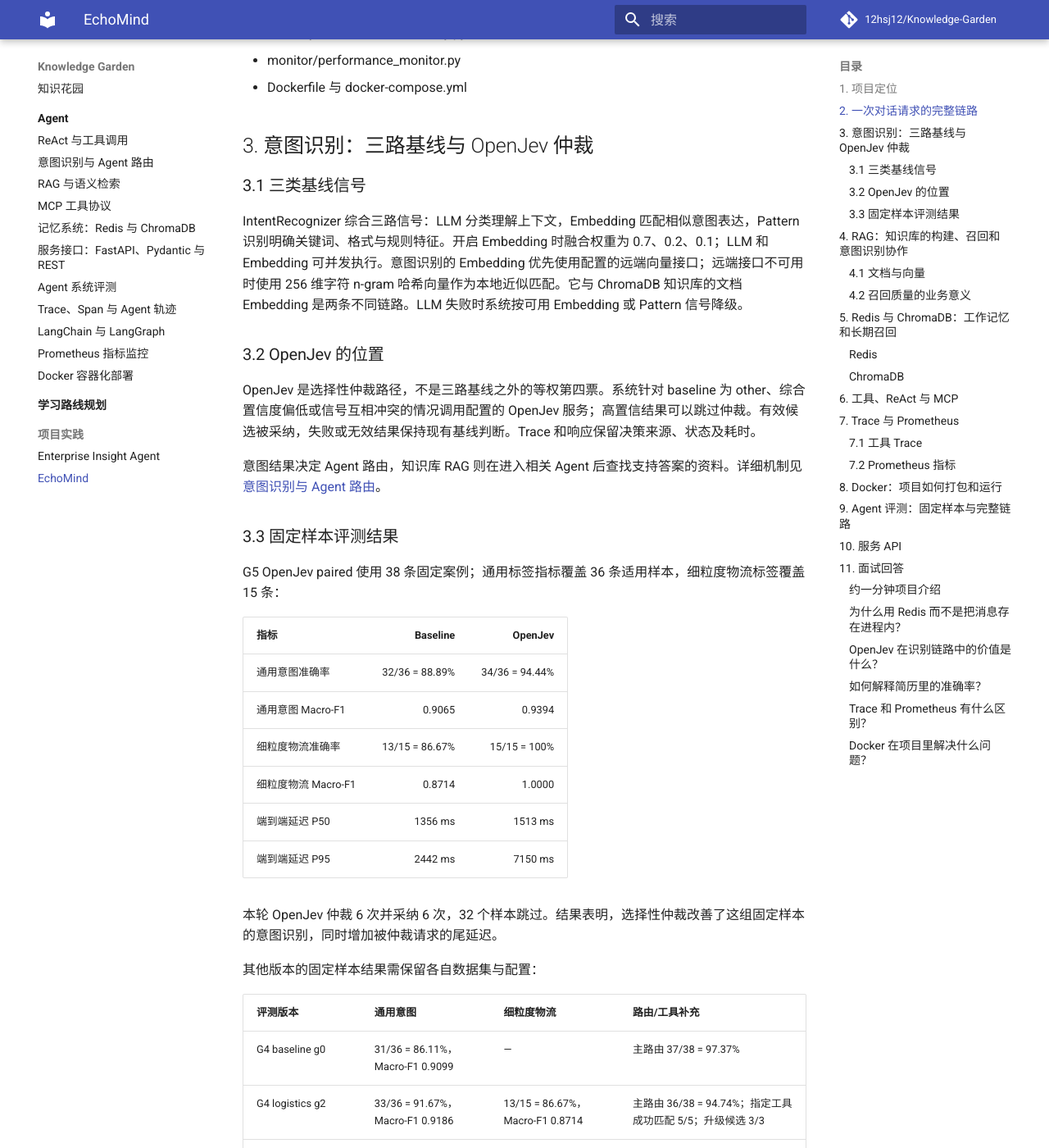
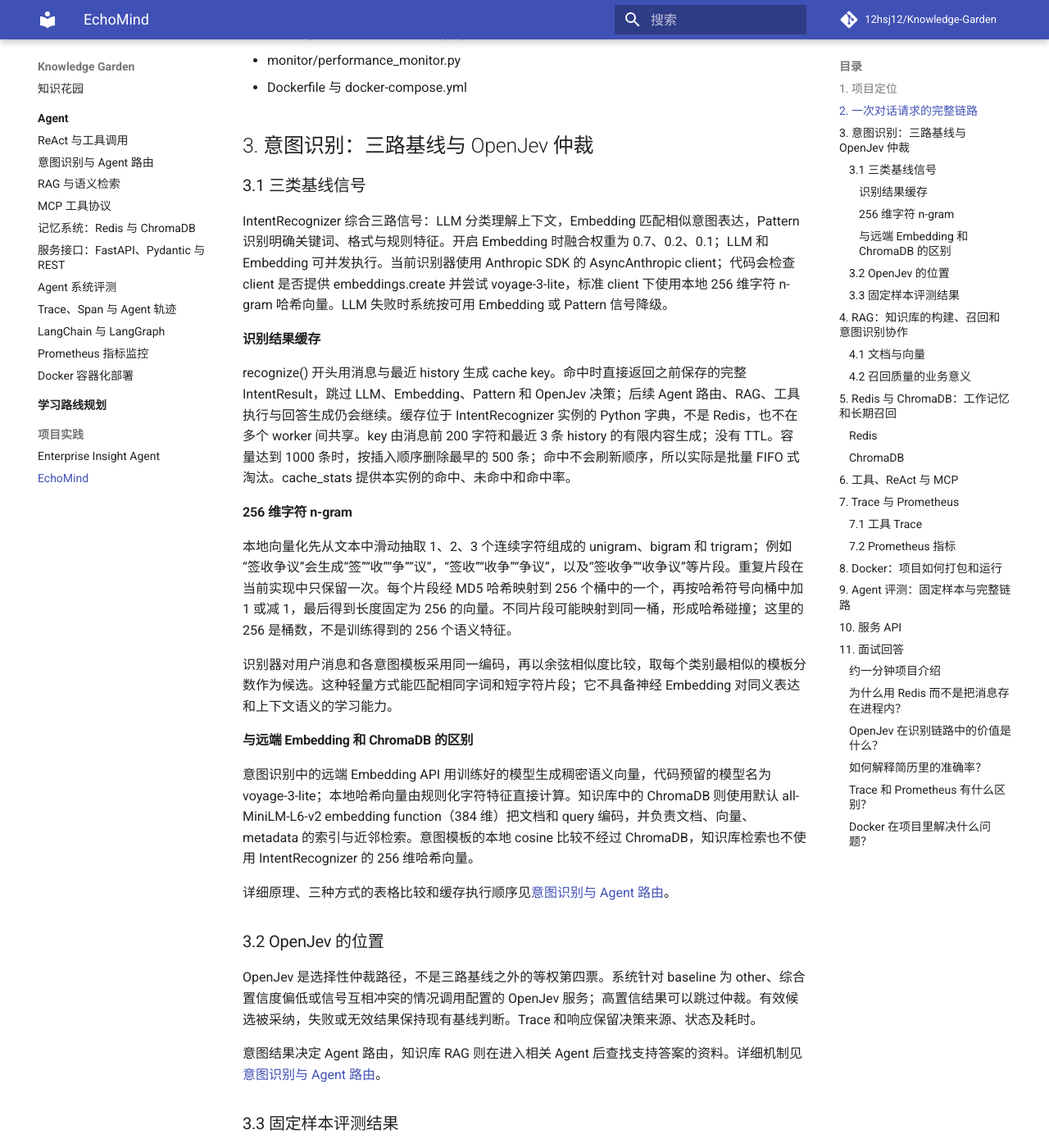
Before and after one commit to 12hsj12/Knowledge-Garden, an MkDocs documentation site: the page built from docs/projects/echomind.md, in a window 1280 px wide and 1400 px high, scrolled down 976 px. Shown: the whole window at 82% size. Built offline with MkDocs 1.6.1 and Material for MkDocs 9.7.7, drawn with Linux system fonts in a browser that asks for light colours; comment, search, counter and statistics services are not loaded.

Commit message:
补充 EchoMind 意图缓存与向量实现

```diff
--- a/docs/projects/echomind.md
+++ b/docs/projects/echomind.md
@@ -32,7 +32,23 @@ EchoMind 是面向电商售后场景的多 Agent 智能客服系统。FastAPI
 
 ### 3.1 三类基线信号
 
-IntentRecognizer 综合三路信号：LLM 分类理解上下文，Embedding 匹配相似意图表达，Pattern 识别明确关键词、格式与规则特征。开启 Embedding 时融合权重为 0.7、0.2、0.1；LLM 和 Embedding 可并发执行。意图识别的 Embedding 优先使用配置的远端向量接口；远端接口不可用时使用 256 维字符 n-gram 哈希向量作为本地近似匹配。它与 ChromaDB 知识库的文档 Embedding 是两条不同链路。LLM 失败时系统按可用 Embedding 或 Pattern 信号降级。
+IntentRecognizer 综合三路信号：LLM 分类理解上下文，Embedding 匹配相似意图表达，Pattern 识别明确关键词、格式与规则特征。开启 Embedding 时融合权重为 0.7、0.2、0.1；LLM 和 Embedding 可并发执行。当前识别器使用 Anthropic SDK 的 AsyncAnthropic client；代码会检查 client 是否提供 embeddings.create 并尝试 voyage-3-lite，标准 client 下使用本地 256 维字符 n-gram 哈希向量。LLM 失败时系统按可用 Embedding 或 Pattern 信号降级。
+
+#### 识别结果缓存
+
+recognize() 开头用消息与最近 history 生成 cache key。命中时直接返回之前保存的完整 IntentResult，跳过 LLM、Embedding、Pattern 和 OpenJev 决策；后续 Agent 路由、RAG、工具执行与回答生成仍会继续。缓存位于 IntentRecognizer 实例的 Python 字典，不是 Redis，也不在多个 worker 间共享。key 由消息前 200 字符和最近 3 条 history 的有限内容生成；没有 TTL。容量达到 1000 条时，按插入顺序删除最早的 500 条；命中不会刷新顺序，所以实际是批量 FIFO 式淘汰。cache_stats 提供本实例的命中、未命中和命中率。
+
+#### 256 维字符 n-gram
+
+本地向量化先从文本中滑动抽取 1、2、3 个连续字符组成的 unigram、bigram 和 trigram；例如“签收争议”会生成“签”“收”“争”“议”，“签收”“收争”“争议”，以及“签收争”“收争议”等片段。重复片段在当前实现中只保留一次。每个片段经 MD5 哈希映射到 256 个桶中的一个，再按哈希符号向桶中加 1 或减 1，最后得到长度固定为 256 的向量。不同片段可能映射到同一桶，形成哈希碰撞；这里的 256 是桶数，不是训练得到的 256 个语义特征。
+
+识别器对用户消息和各意图模板采用同一编码，再以余弦相似度比较，取每个类别最相似的模板分数作为候选。这种轻量方式能匹配相同字词和短字符片段；它不具备神经 Embedding 对同义表达和上下文语义的学习能力。
+
+#### 与远端 Embedding 和 ChromaDB 的区别
+
+意图识别中的远端 Embedding API 用训练好的模型生成稠密语义向量，代码预留的模型名为 voyage-3-lite；本地哈希向量由规则化字符特征直接计算。知识库中的 ChromaDB 则使用默认 all-MiniLM-L6-v2 embedding function（384 维）把文档和 query 编码，并负责文档、向量、metadata 的索引与近邻检索。意图模板的本地 cosine 比较不经过 ChromaDB，知识库检索也不使用 IntentRecognizer 的 256 维哈希向量。
+
+详细原理、三种方式的表格比较和缓存执行顺序见[意图识别与 Agent 路由](../agent/intent-routing.md)。
 
 ### 3.2 OpenJev 的位置
 
```
